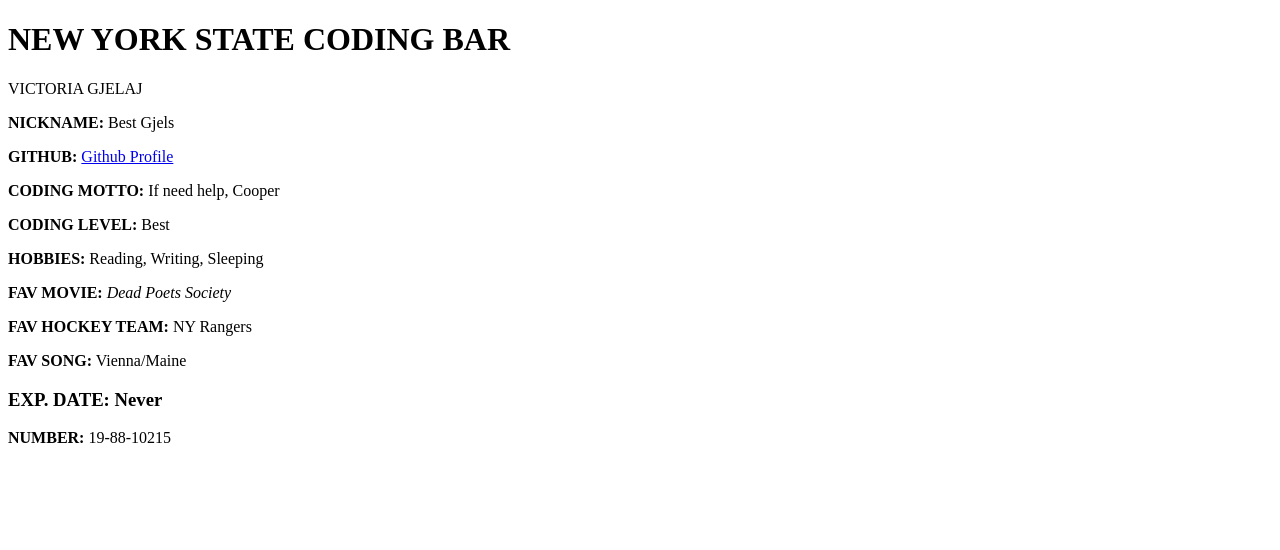
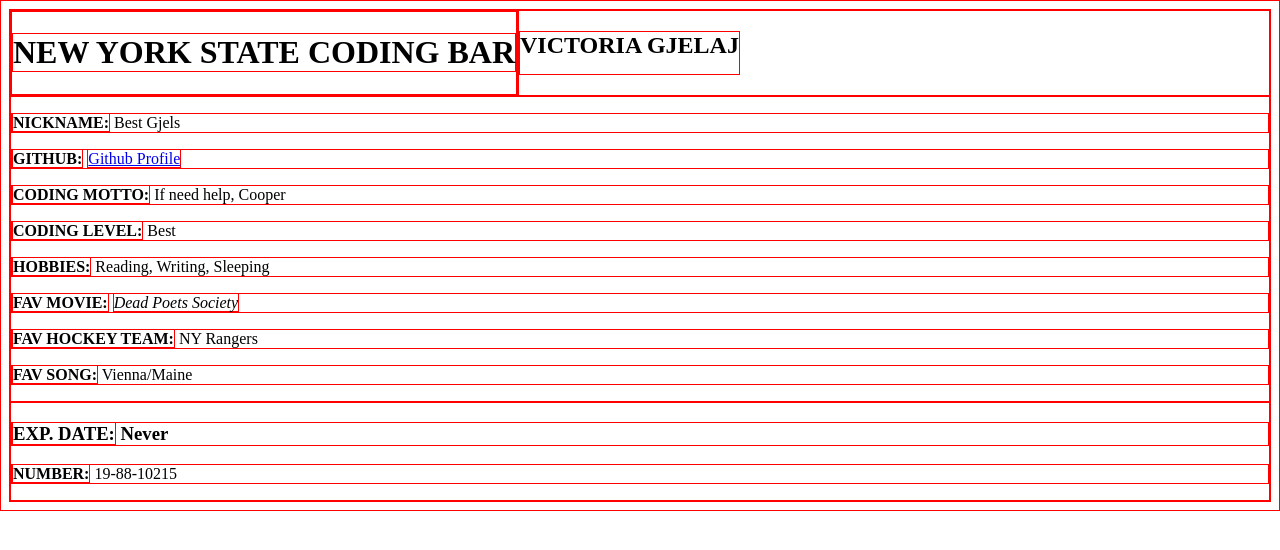
Before and after one commit to victoriag2797/coder-id-card, a plain HTML site: page index.html in a window 1280 px wide. Drawn offline with Linux system fonts and the light colour scheme.

Commit message:
sec commit

```diff
--- a/index.html
+++ b/index.html
@@ -7,13 +7,10 @@
     <link rel="stylesheet" href="style.css">
 </head>
 <body>
-    <div class "Box3">
-        <h1>NEW YORK STATE CODING BAR</h1>
-    </div>
-    <div class "Box2"
-        <h2>VICTORIA GJELAJ</h2>
-    </div>
-    <div class "Box4">
+    <div class="Parent-container">
+        <div class="Box1"><h1>NEW YORK STATE CODING BAR</h1></div>
+        <div class="Box2"></div><h2>VICTORIA GJELAJ</h2></div>
+        <div class="Box3">
             <p><b>NICKNAME:</b> Best Gjels</p>
             <p><b>GITHUB:</b> <a href="https://github.com/victoriag2797">Github Profile</a></p>
             <p><b>CODING MOTTO:</b> If need help, Cooper</p>
@@ -23,9 +20,10 @@
             <p><b>FAV HOCKEY TEAM:</b> NY Rangers</p>
             <p><b>FAV SONG:</b> Vienna/Maine</p>
         </div>
-    <div class "Box5">
+        <div class="Box4">
             <h3><b>EXP. DATE:</b> Never</h3>
             <p><b>NUMBER:</b> 19-88-10215</p>
         </div>
+    </div>
 </body>
 </html>
--- a/style.css
+++ b/style.css
@@ -1,8 +1,18 @@
-.Box2
-{
+*{
+    border: 1px solid red;
+}
+
+.Box {
+    height: 150px;
+    width: 150 px;
+    background-color: aliceblue;
+    font-size: 30pt;
+}
+
+.Parent-container {
     display: flex;
-    justify-content: center;
-    width: 200px;
-    height: 100px;
-    border: 5px solid black
+        .Box
+        {
+            display: flex;
+        }
 }
```
Lines whose indentation alone changed are shown as unchanged.
